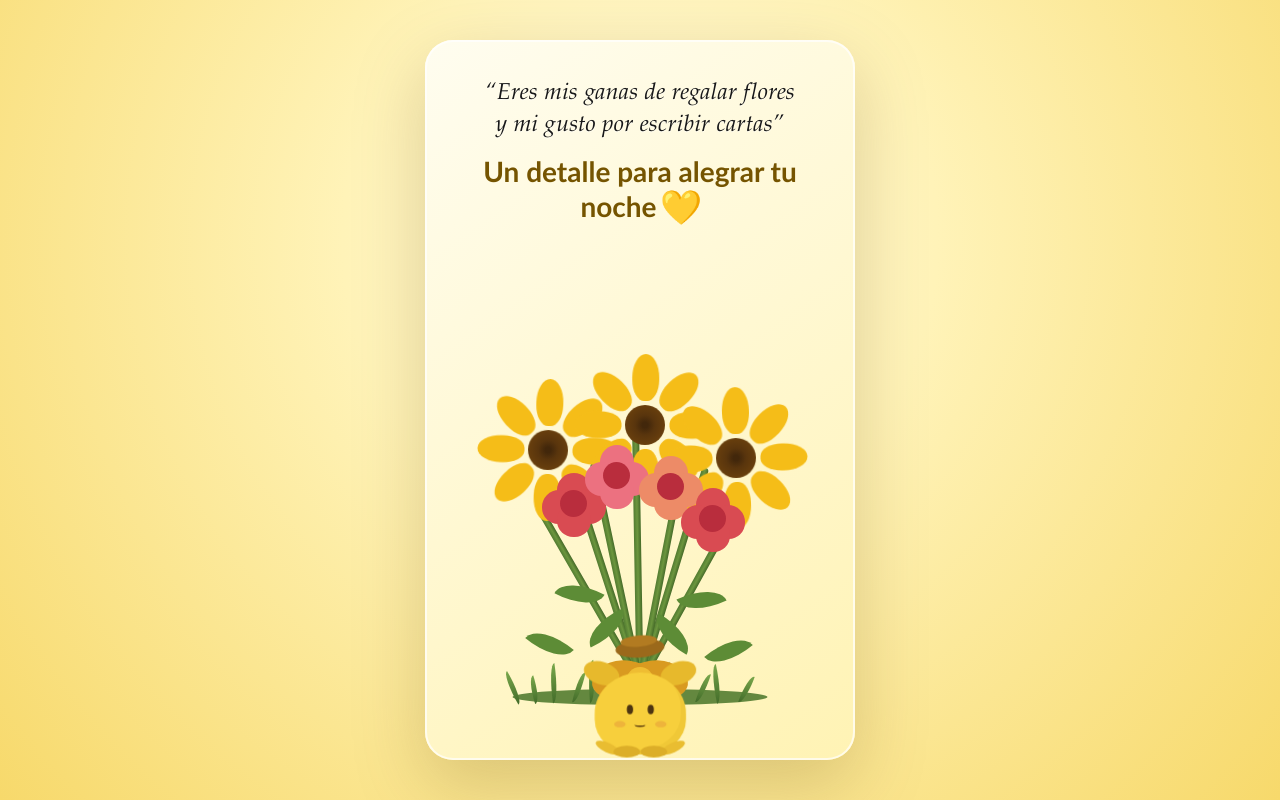
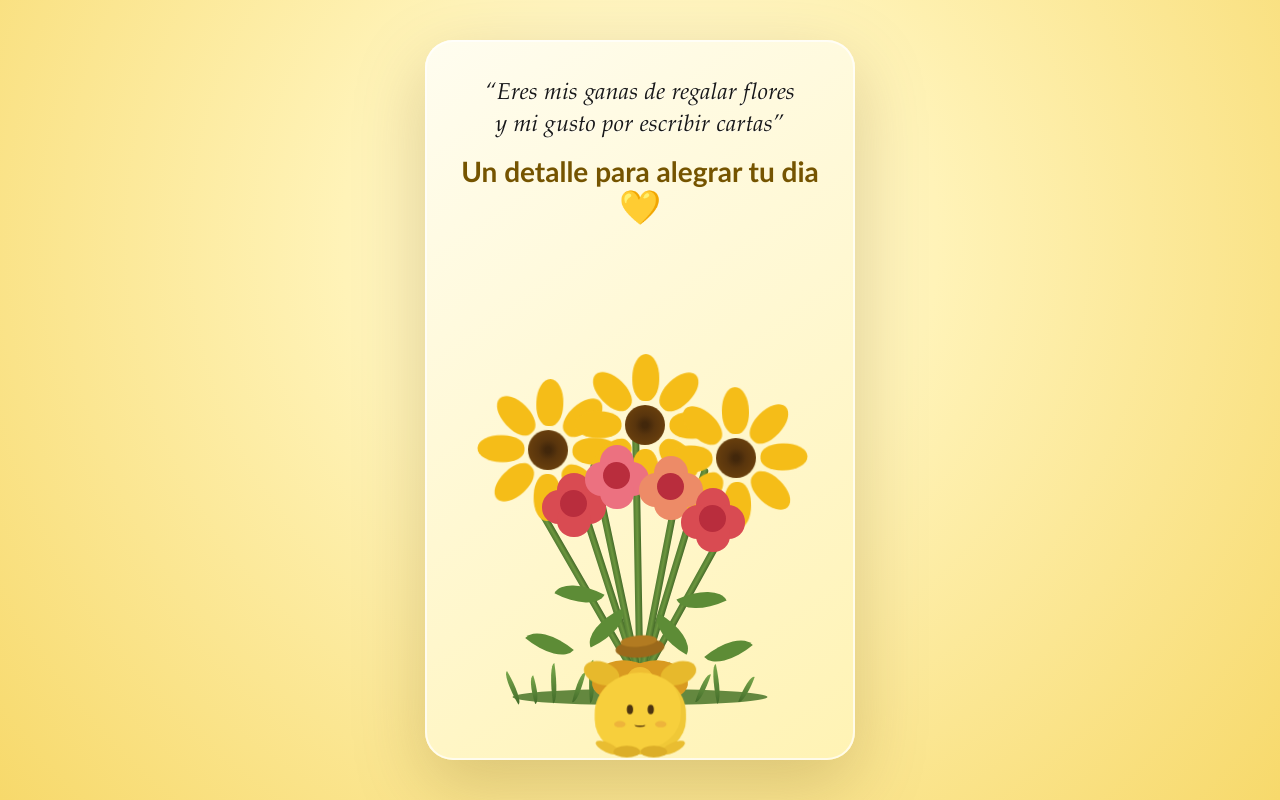
Before and after one commit to sptyparati-awd/para-ti, a plain HTML site: page index.html in a window 1280 px wide. Both pictures are taken after a click on the button "Abrir 💛". Drawn offline with Linux system fonts and the light colour scheme.

Commit message:
Update index.html
actualización

```diff
--- a/index.html
+++ b/index.html
@@ -1003,7 +1003,7 @@ body {
         </div>
 
         <h1>
-            Un detalle para alegrar tu noche
+            Un detalle para alegrar tu dia
 
             <span class="yellow-heart">💛</span>
         </h1>
```
